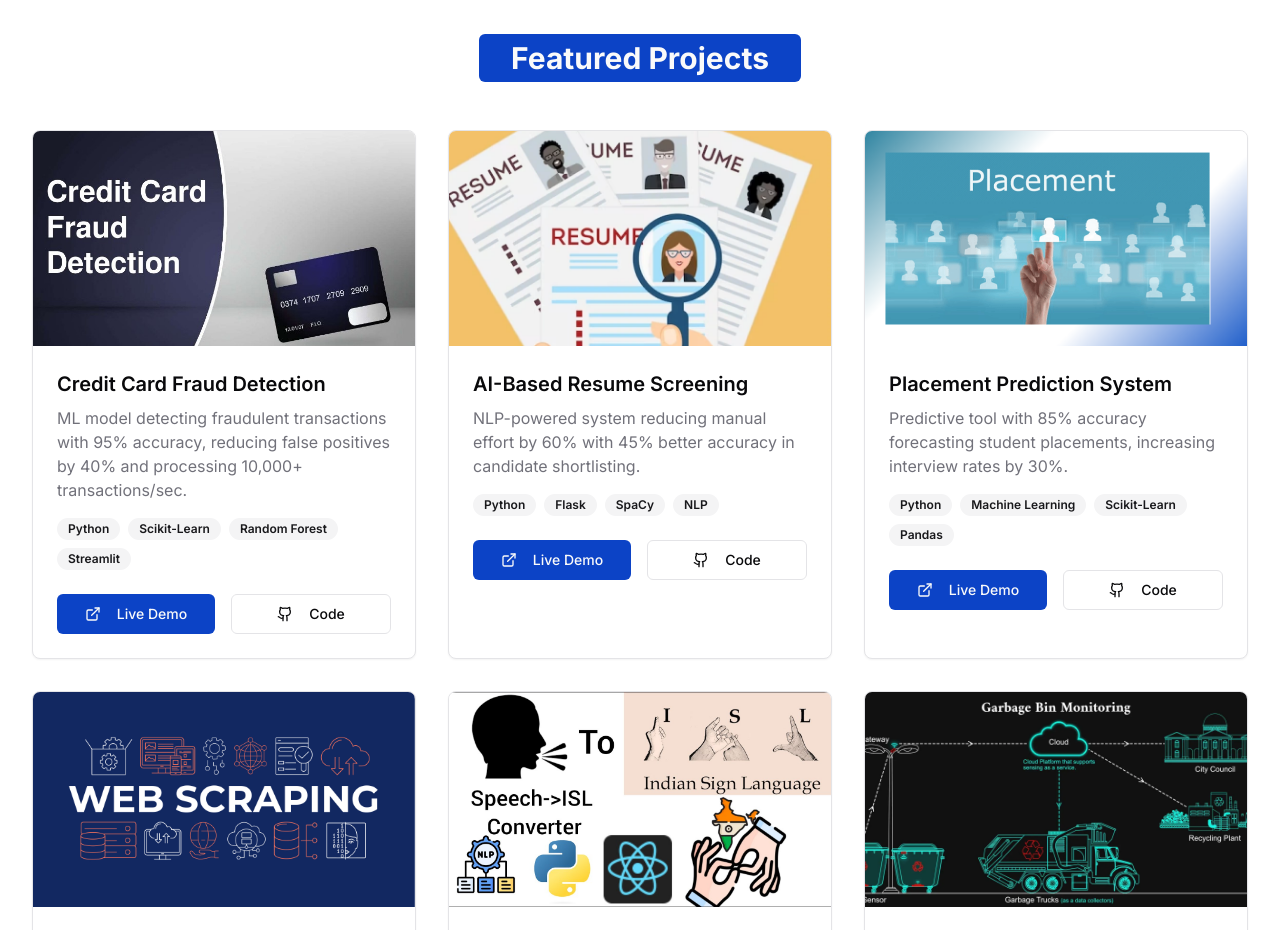
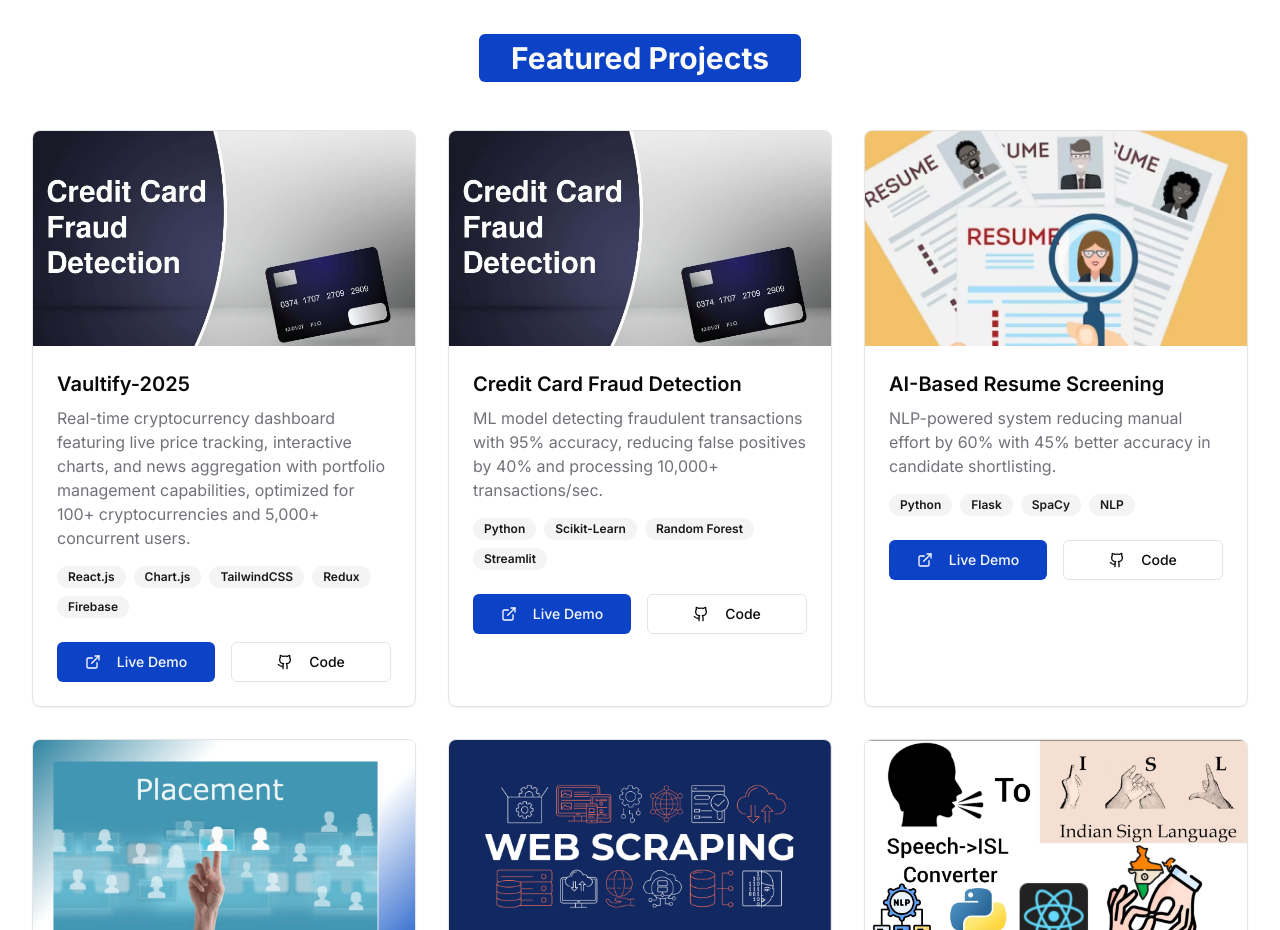
Before and after one commit to anshmittal2004/anshmittal_portfolio, a Next.js app: page / in a window 1280 px wide. Shown: the part 3040-3970 px from the top of the page. Built offline with nearby package versions, Linux system fonts and the light colour scheme.

Commit message:
Update page.tsx

```diff
--- a/app/page.tsx
+++ b/app/page.tsx
@@ -329,6 +329,14 @@ export default function Home() {
           </h2>
           <div className="grid md:grid-cols-2 lg:grid-cols-3 gap-8">
             <ProjectCard
+              title="Vaultify-2025"
+              description="Real-time cryptocurrency dashboard featuring live price tracking, interactive charts, and news aggregation with portfolio management capabilities, optimized for 100+ cryptocurrencies and 5,000+ concurrent users."
+tags={['React.js', 'Chart.js', 'TailwindCSS', 'Redux', 'Firebase']}
+              imageUrl={projectImages.credit_card}
+              demoUrl="https://vaultify-2025.vercel.app/"
+              repoUrl="https://github.com/anshmittal2004/Vaultify-2025"
+            />
+            <ProjectCard
               title="Credit Card Fraud Detection"
               description="ML model detecting fraudulent transactions with 95% accuracy, reducing false positives by 40% and processing 10,000+ transactions/sec."
               tags={['Python', 'Scikit-Learn', 'Random Forest', 'Streamlit']}
```
